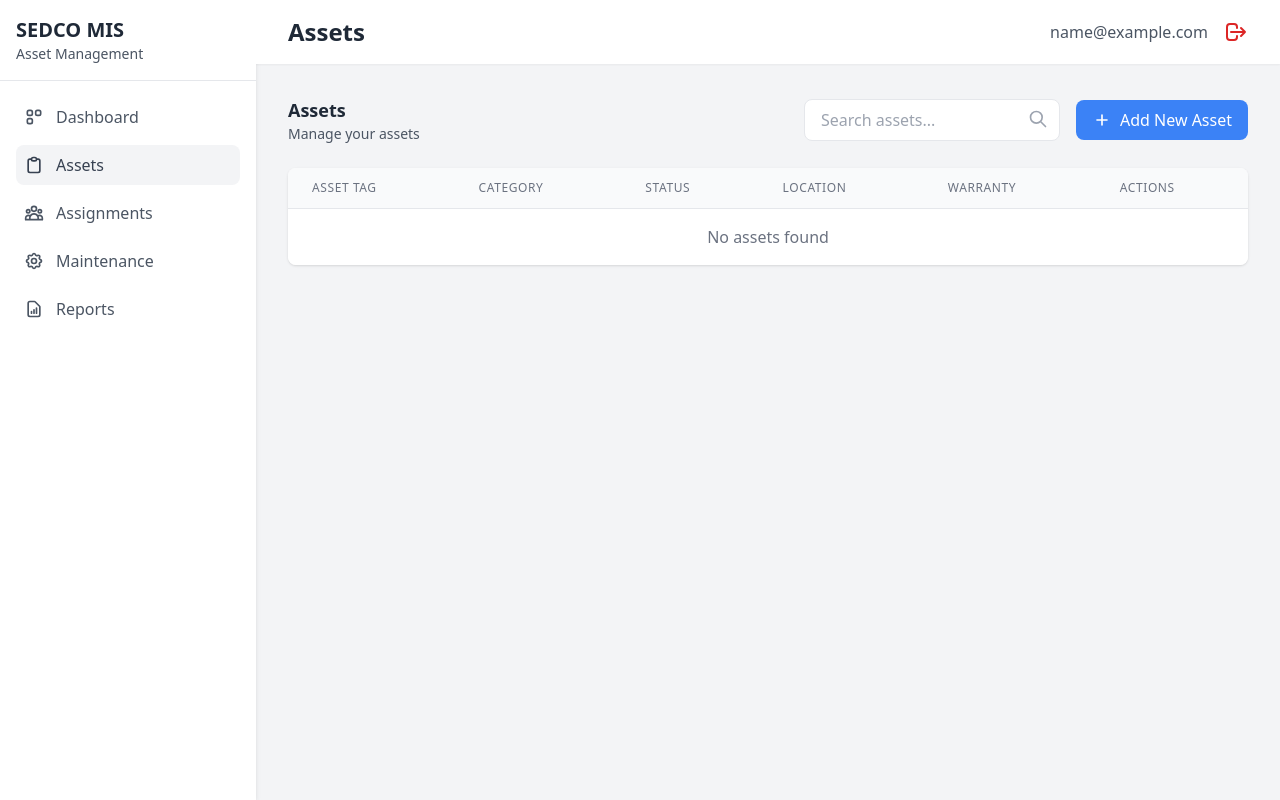
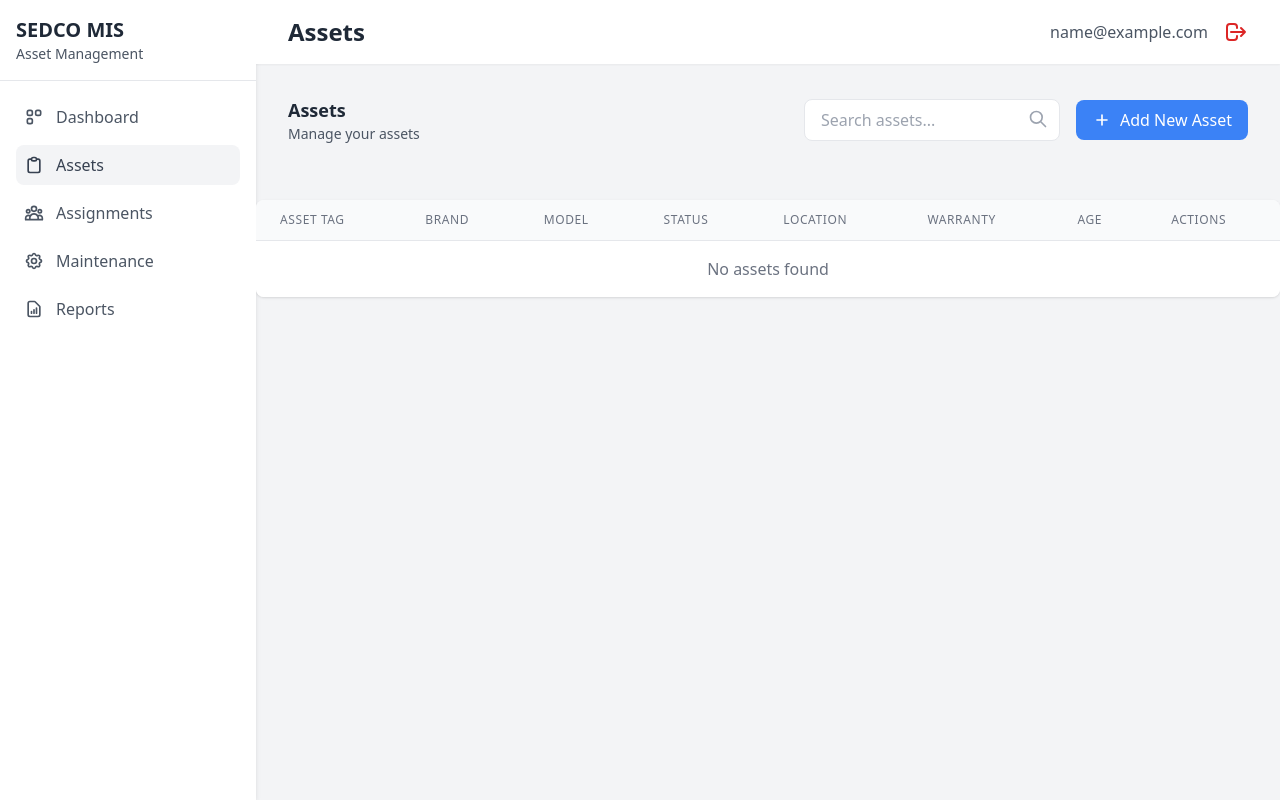
Before and after one commit to HarryDotMYx/assets, a Django app: page /assets/ in a window 1280 px wide. Run offline with Django 5.2, Linux system fonts and the light colour scheme; the visitor is signed in with stand-in values (Sample User, id 1); data that the repository does not hold is empty; some libraries are stand-ins or nearby versions.

Commit message:
update baru
Update baru

```diff
--- a/assets/static/assets/js/asset_form.js
+++ b/assets/static/assets/js/asset_form.js
@@ -14,6 +14,7 @@ document.addEventListener('DOMContentLoaded', function() {
             ['MSI', 'MSI'],
             ['Razer', 'Razer'],
             ['Samsung', 'Samsung']
+            ['GG', 'GG']
         ],
         server: [
             ['Dell', 'Dell (PowerEdge)'],
--- a/assets/templates/assets/asset_list.html
+++ b/assets/templates/assets/asset_list.html
@@ -46,16 +46,19 @@
                         </a>
                     </div>
                 </div>
+            </div>
 
             <div class="bg-white rounded-lg shadow overflow-hidden">
                 <table class="min-w-full divide-y divide-gray-200">
                     <thead class="bg-gray-50">
                         <tr>
                             <th class="px-6 py-3 text-left text-xs font-medium text-gray-500 uppercase tracking-wider">Asset Tag</th>
-                            <th class="px-6 py-3 text-left text-xs font-medium text-gray-500 uppercase tracking-wider">Category</th>
+                            <th class="px-6 py-3 text-left text-xs font-medium text-gray-500 uppercase tracking-wider">Brand</th>
+                            <th class="px-6 py-3 text-left text-xs font-medium text-gray-500 uppercase tracking-wider">Model</th>
                             <th class="px-6 py-3 text-left text-xs font-medium text-gray-500 uppercase tracking-wider">Status</th>
                             <th class="px-6 py-3 text-left text-xs font-medium text-gray-500 uppercase tracking-wider">Location</th>
                             <th class="px-6 py-3 text-left text-xs font-medium text-gray-500 uppercase tracking-wider">Warranty</th>
+                            <th class="px-6 py-3 text-left text-xs font-medium text-gray-500 uppercase tracking-wider">Age</th>
                             <th class="px-6 py-3 text-left text-xs font-medium text-gray-500 uppercase tracking-wider">Actions</th>
                         </tr>
                     </thead>
@@ -63,7 +66,8 @@
                         {% for asset in assets %}
                         <tr class="asset-row">
                             <td class="px-6 py-4 whitespace-nowrap">{{ asset.asset_tag }}</td>
-                            <td class="px-6 py-4 whitespace-nowrap">{{ asset.category.name }}</td>
+                            <td class="px-6 py-4 whitespace-nowrap">{{ asset.manufacturer }}</td>
+                            <td class="px-6 py-4 whitespace-nowrap">{{ asset.model }}</td>
                             <td class="px-6 py-4 whitespace-nowrap">
                                 <span class="px-2 inline-flex text-xs leading-5 font-semibold rounded-full
                                     {% if asset.status == 'available' %}bg-green-100 text-green-800
@@ -74,9 +78,6 @@
                                 </span>
                             </td>
                             <td class="px-6 py-4 whitespace-nowrap">{{ asset.location }}</td>
-
-                            <!-- Warranty -->
-
                             <td class="px-6 py-4 whitespace-nowrap">
                                 {% if asset.warranty_expiry %}
                                     <div class="flex items-center">
@@ -101,11 +102,11 @@
                                     <span class="text-sm text-gray-500">No warranty</span>
                                 {% endif %}
                             </td>
-
-
-
-
-                            <!-- Warranty End Here -->
+                            <td class="px-6 py-4 whitespace-nowrap">
+                                {% with age=asset.purchase_date|timesince:now %}
+                                    {{ age }}
+                                {% endwith %}
+                            </td>
                             <td class="px-6 py-4 whitespace-nowrap text-sm font-medium">
                                 <div class="flex space-x-3">
                                     <!-- View Details -->
@@ -141,7 +142,7 @@
                         </tr>
                         {% empty %}
                         <tr>
-                            <td colspan="7" class="px-6 py-4 text-center text-gray-500">
+                            <td colspan="8" class="px-6 py-4 text-center text-gray-500">
                                 No assets found
                             </td>
                         </tr>
```
Lines whose indentation alone changed are shown as unchanged.
